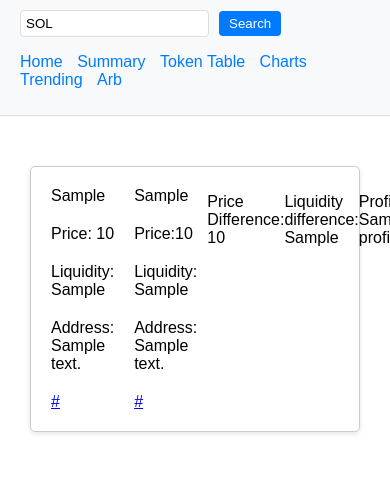
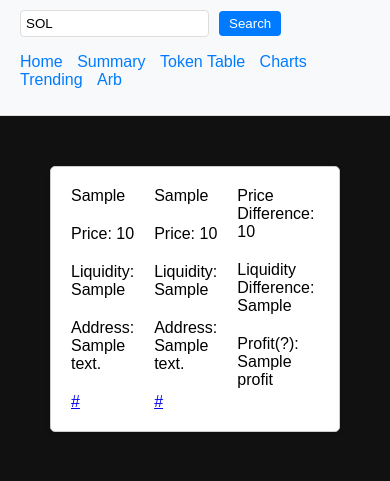
Before and after one commit to howe-s/Arbscreener, a Flask app: template templates/arb.html in a window 390 px wide; the page is wider, and only the part inside the window is pictured. Shown: the top 481 px of that part. Run offline with Flask 3, Linux system fonts and the light colour scheme; the template is opened without the code that fills it: most values are stand-ins (such as "Sample title", 1, 10 or a date in 2020).

Commit message:
pre bootstrap

```diff
--- a/templates/arb.html
+++ b/templates/arb.html
@@ -10,28 +10,33 @@
             <p class="card-text">{{opportunity.pair1}}</p>
             <p class="card-text">Price: {{opportunity.pair1_price}}</p>
             <p class="card-text">Liquidity: {{opportunity.pair1_liquidity}}</p>
-            <p class="card-text"> Address: {{opportunity.pool_pair1_address}}</p>
+            <p class="card-text">Address: {{opportunity.pool_pair1_address}}</p>
             <p class="card-text">
                 <a href="{{opportunity.pool_pair1_url}}" target="_blank">{{opportunity.pool_pair1_url}}</a>
             </p>
         </div>
         <div class="card-content">
             <p class="card-text">{{opportunity.pair2}}</p>
-            <p class="card-text">Price:{{opportunity.pair2_price}}</p>
+            <p class="card-text">Price: {{opportunity.pair2_price}}</p>
             <p class="card-text">Liquidity: {{opportunity.pair2_liquidity}}</p>
             <p class="card-text">Address: {{opportunity.pool_pair2_address}}</p>
             <p class="card-text">
                 <a href="{{opportunity.pool_pair2_url}}" target="_blank">{{opportunity.pool_pair2_url}}</a>
             </p>
         </div>
+        <div class="card-content summary-content">
             <p class="card-text">Price Difference: {{opportunity.price_diff}}</p>
-            <p class="card-text">Liquidity difference: {{opportunity.liquidity_diff}}</p>
+            <p class="card-text">Liquidity Difference: {{opportunity.liquidity_diff}}</p>
             <p class="card-text">Profit(?): {{opportunity.profit}}</p>
         </div>
     </div>
     {% endfor %}
 </div>
 <style>
+
+body {
+    background: #111111;
+}
 .card-container {
     display: flex;
     flex-wrap: wrap; /* Allows cards to wrap to the next line if needed */
@@ -51,12 +56,23 @@
 }
 
 .card-content {
-    word-wrap: break-word; /* Breaks long words if needed */
+    display: flex;
+    flex-direction: column; /* Stack items vertically by default */
+}
+
+@media (max-width: 768px) {
+    .card {
+        flex: 1 1 100%; /* Makes each card take the full width */
+    }
+
+    .card-content {
+        flex-direction: column; /* Stack items vertically on small screens */
+    }
 }
 
 .card-content p {
     margin: 0; /* Removes default margins */
-    padding: 10px; /* Removes default padding */
+    padding: 10px; /* Padding inside each paragraph */
     overflow-wrap: break-word; /* Breaks long words to prevent overflow */
 }
 </style>
--- a/templates/base.html
+++ b/templates/base.html
@@ -18,8 +18,8 @@
             <li><a href="{{ url_for('summary', user_input=request.args.get('user_input', 'SOL')) }}">Summary</a></li>
             <li><a href="{{ url_for('token_summary', user_input=request.args.get('user_input', 'SOL')) }}">Token Table</a></li>
             <li><a href="{{ url_for('charts', user_input=request.args.get('user_input', 'SOL')) }}">Charts</a></li>
-            <li><a href="{{ url_for('trending') }}">Trending</a></li>
-            <li><a href="{{ url_for('arb') }}">Arb</a></li>
+            <li><a href="{{ url_for('trending', user_input=request.args.get('user_input', 'SOL')) }}">Trending</a></li>
+            <li><a href="{{ url_for('arb', user_input=request.args.get('user_input', 'SOL')) }}">Arb</a></li>
 
         </ul>
     </nav>
```
